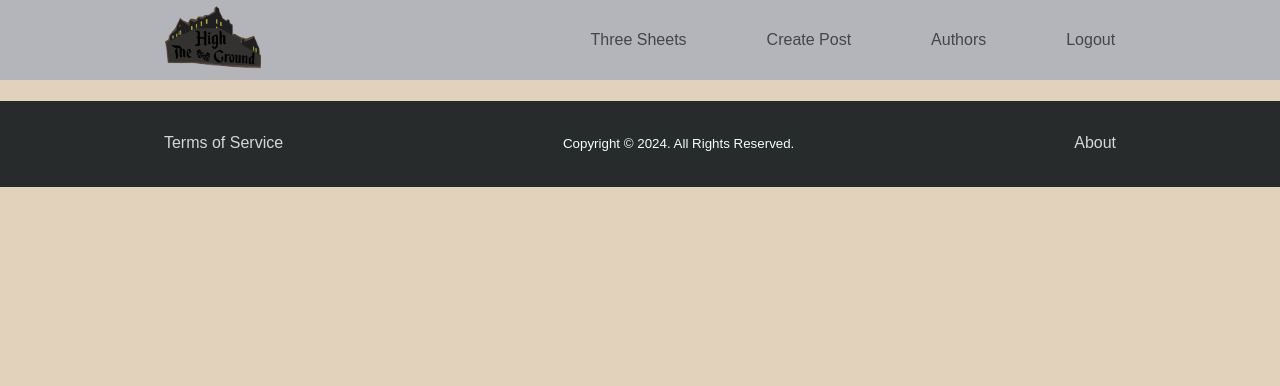
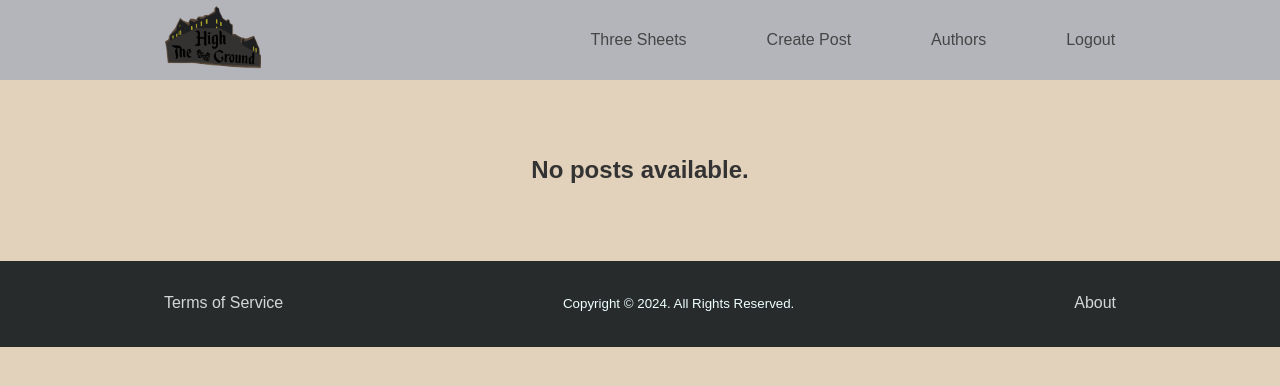
Before and after one commit to DeathlessKraken/fantasy-recipe-book, a React (Vite) app in the folder client/: page /myposts/Testuser in a window 1280 px wide. Shown: the top 386 px of the page. Built offline with nearby package versions, Linux system fonts and the light colour scheme.

Commit message:
started dashboard

```diff
--- a/client/src/pages/Dashboard.jsx
+++ b/client/src/pages/Dashboard.jsx
@@ -1,6 +1,21 @@
+import { useState } from 'react';
+import styles from '../styles/dashboard.module.css';
+
+import data from '../data';
 
 export default function Dashboard() {
+  const [posts, setPosts] = useState('');
+
   return (
-    <div>Dashboard</div>
-  )
+    <section className={styles.dashboard}>
+      {
+        posts.length ?
+        <div className={styles.dashboard_posts}>
+
+
+        </div> : <h2>No posts available.</h2>
+      }
+
+    </section>
+  );
 }
--- /dev/null
+++ b/client/src/styles/dashboard.module.css
@@ -0,0 +1,3 @@
+.dashboard {
+    margin-top: 10em;
+}
```
